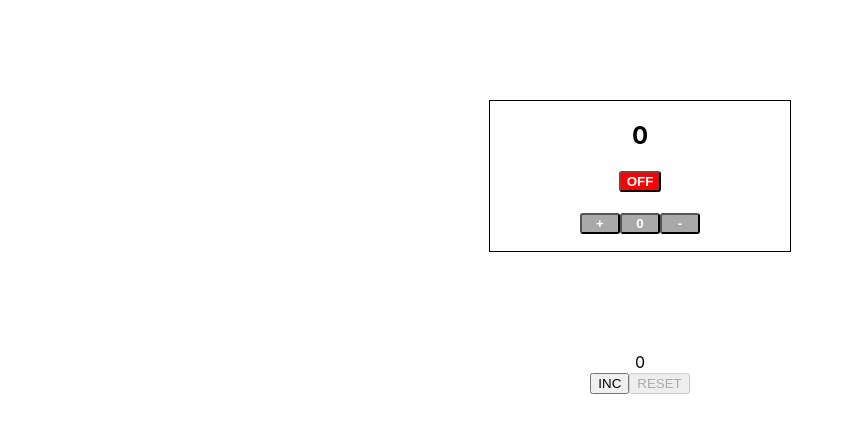
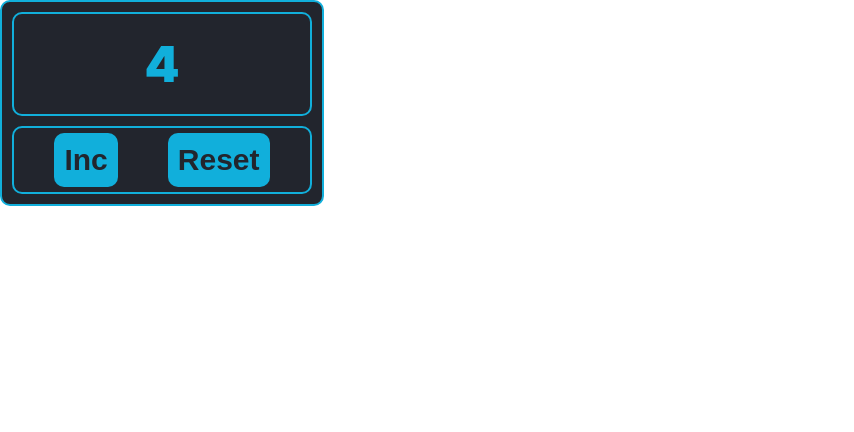
Before and after one commit to vovitolog/counter, a React (Create React App) app: page / in a window 1280 px wide. Shown: the top 432 px of the page, without its empty margins (0-854 px from the left). Built offline with nearby package versions, Linux system fonts and the light colour scheme.

Commit message:
feat: add Button component

```diff
--- a/src/App.css
+++ b/src/App.css
@@ -1,38 +1,35 @@
-.App {
-  text-align: center;
+/*.App {*/
+/*    text-align: center;*/
+/*}*/
+
+.button-wrapper {
+    padding: 5px;
+    display: flex;
+    gap: 50px;
+    border: 2px solid #11afdb;
+    border-radius: 10px;
+    justify-content: center;
+    background-color: #22252D;
 }
 
-.App-logo {
-  height: 40vmin;
-  pointer-events: none;
+.number {
+    color: #11afdb;
+    border-radius: 10px;
+    background-color: #22252D;
+    border: 2px solid #11afdb;
+    font-size: 50px;
+    font-weight: 900;
+    text-align: center;
+    padding: 20px 0px;
 }
 
-@media (prefers-reduced-motion: no-preference) {
-  .App-logo {
-    animation: App-logo-spin infinite 20s linear;
-  }
+.container-wrapper {
+    width: 300px;
+    gap: 10px;
+    display: flex;
+    flex-direction: column;
+    border-radius: 10px;
+    background-color: #22252D;
+    border: 2px solid #11afdb;
+    padding: 10px;
 }
-
-.App-header {
-  background-color: #282c34;
-  min-height: 100vh;
-  display: flex;
-  flex-direction: column;
-  align-items: center;
-  justify-content: center;
-  font-size: calc(10px + 2vmin);
-  color: white;
-}
-
-.App-link {
-  color: #61dafb;
-}
-
-@keyframes App-logo-spin {
-  from {
-    transform: rotate(0deg);
-  }
-  to {
-    transform: rotate(360deg);
-  }
-}
--- a/src/App.tsx
+++ b/src/App.tsx
@@ -1,6 +1,7 @@
 import React, {useState} from 'react';
 import './App.css';
 import {TestCounter} from "./components/TestCounter";
+import {Button} from "./components/Button/Button";
 
 function App() {
     const [count, setCount] = useState(0);
@@ -10,24 +11,36 @@ function App() {
     const resetHandler = () => {
         setCount(0);
     }
+
+    const onClickHandler = (name: string) => {
+        console.log(name);
+    }
     return (
         <div className="App">
-            <TestCounter/>
-            <div>
-                {count}
+            <div className={'container-wrapper'}>
+                <div className={'number'}>4</div>
+                <div className={'button-wrapper'}>
+                    <Button name={'Inc'} handler={onClickHandler}></Button>
+                    <Button name={'Reset'} handler={onClickHandler}></Button>
+                </div>
             </div>
-            <div>
-                <button
-                    onClick={incHandler}
-                    disabled={count === 5}
-                >INC
-                </button>
-                <button
-                    onClick={resetHandler}
-                    disabled={count !== 5}
-                >RESET
-                </button>
-            </div>
+            {/*<TestCounter/>*/}
+
+            {/*<div>*/}
+            {/*    {count}*/}
+            {/*</div>*/}
+            {/*<div>*/}
+            {/*    <button*/}
+            {/*        onClick={incHandler}*/}
+            {/*        disabled={count === 5}*/}
+            {/*    >INC*/}
+            {/*    </button>*/}
+            {/*    <button*/}
+            {/*        onClick={resetHandler}*/}
+            {/*        disabled={count !== 5}*/}
+            {/*    >RESET*/}
+            {/*    </button>*/}
+            {/*</div>*/}
         </div>
     );
 }
--- /dev/null
+++ b/src/components/Button/Button.module.css
@@ -0,0 +1,10 @@
+.button {
+    color: #22252D;
+    background-color: #11afdb;
+    padding: 10px;
+    font-size: 30px;
+    font-weight: 900;
+    border: none;
+    border-radius: 10px;
+    cursor: pointer;
+}
--- /dev/null
+++ b/src/components/Button/Button.tsx
@@ -0,0 +1,13 @@
+import React from "react";
+import styles from "./Button.module.css"
+
+type ButtonPropsType = {
+    name: string
+    handler: (name: string) => void
+}
+
+export const Button: React.FC<ButtonPropsType> = ({name, handler}) => {
+    return (
+        <button onClick={() => handler(name)} className={styles.button}>{name} </button>
+    )
+}
```
